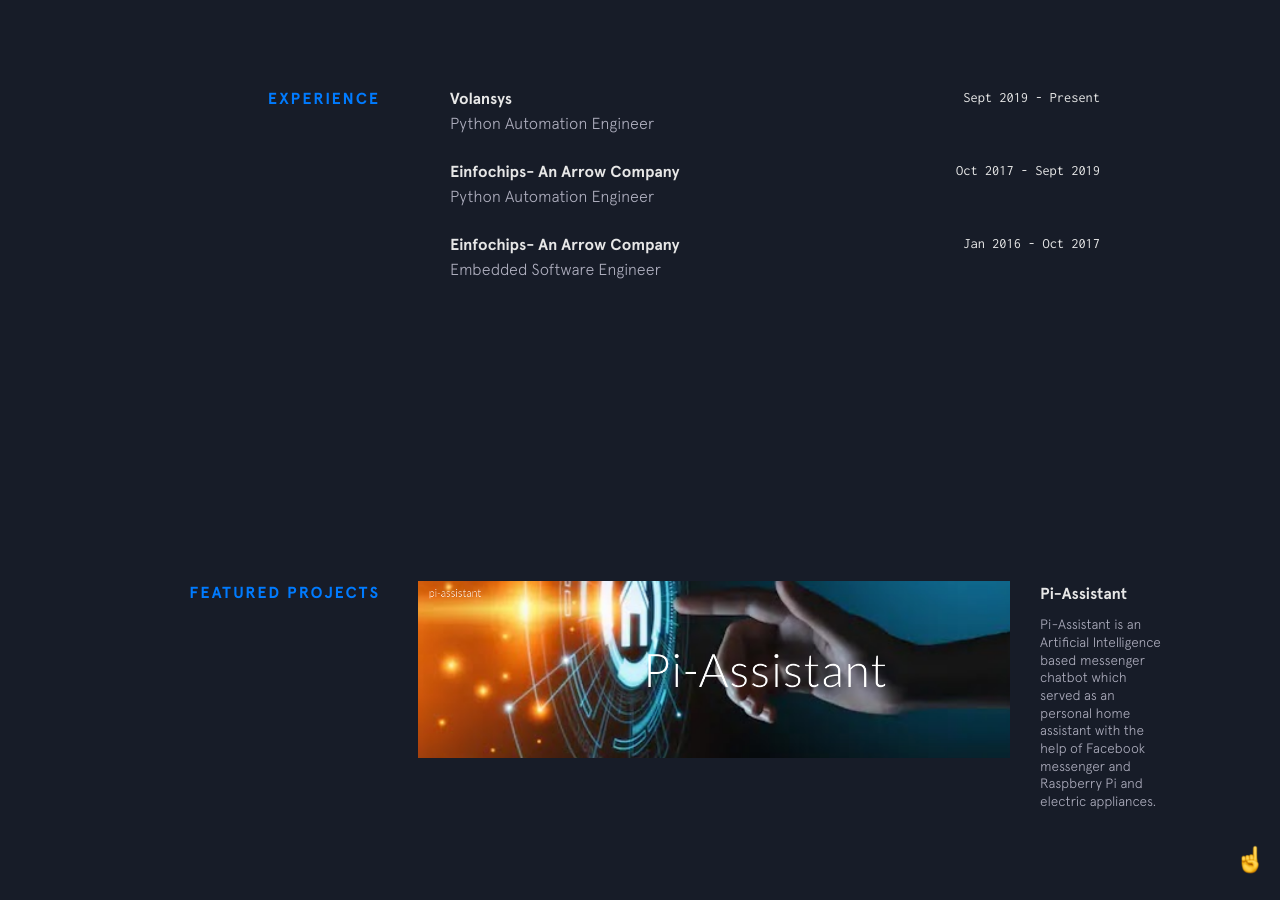
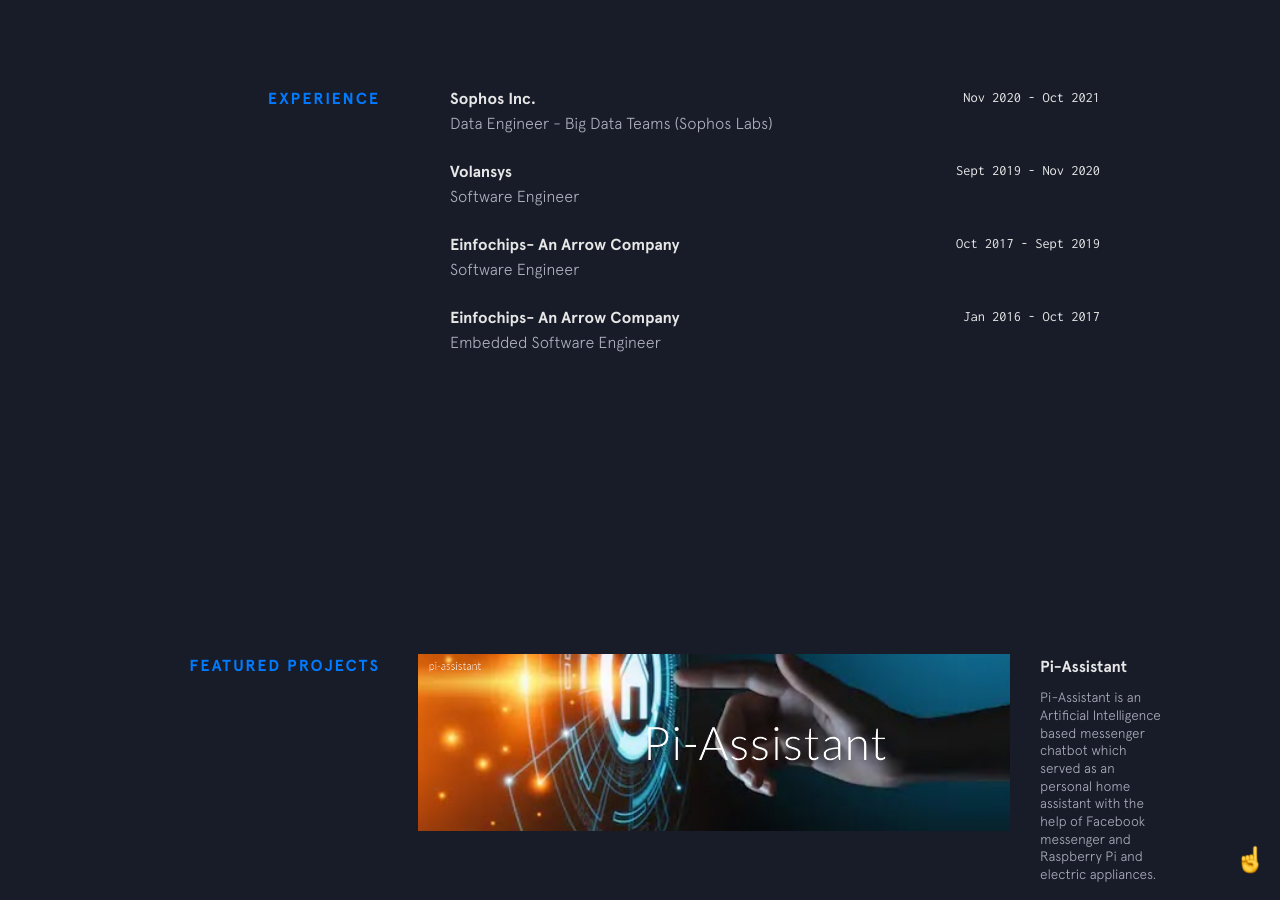
Before and after one commit to koshtinikhilesh/koshtinikhilesh.github.io, a Jekyll site: the page built from index.html, in a window 1280 px wide and 900 px high, scrolled down 1658 px. Built offline with Jekyll 4.4.1, drawn with Linux system fonts in a browser that asks for light colours; nearby versions of some CDN libraries; some of the changed text lies outside the part shown.

Commit message:
added latest company details

```diff
--- a/_data/experience.yml
+++ b/_data/experience.yml
@@ -1,12 +1,17 @@
+- company: Sophos Inc.
+  url: https://www.sophos.com/en-us.aspx
+  time: Nov 2020 - Oct 2021
+  position: Data Engineer - Big Data Teams (Sophos Labs)
+
 - company: Volansys
   url: https://volansys.com/
-  time: Sept 2019 - Present
-  position: Python Automation Engineer
+  time: Sept 2019 - Nov 2020
+  position: Software Engineer
 
 - company: Einfochips- An Arrow Company
   url: https://www.einfochips.com/
   time: Oct 2017 - Sept 2019
-  position: Python Automation Engineer
+  position: Software Engineer
 
 - company: Einfochips- An Arrow Company
   url: https://www.einfochips.com/
```
Also changed, not shown: _data/other-projects.yml (+9 -2 lines).
